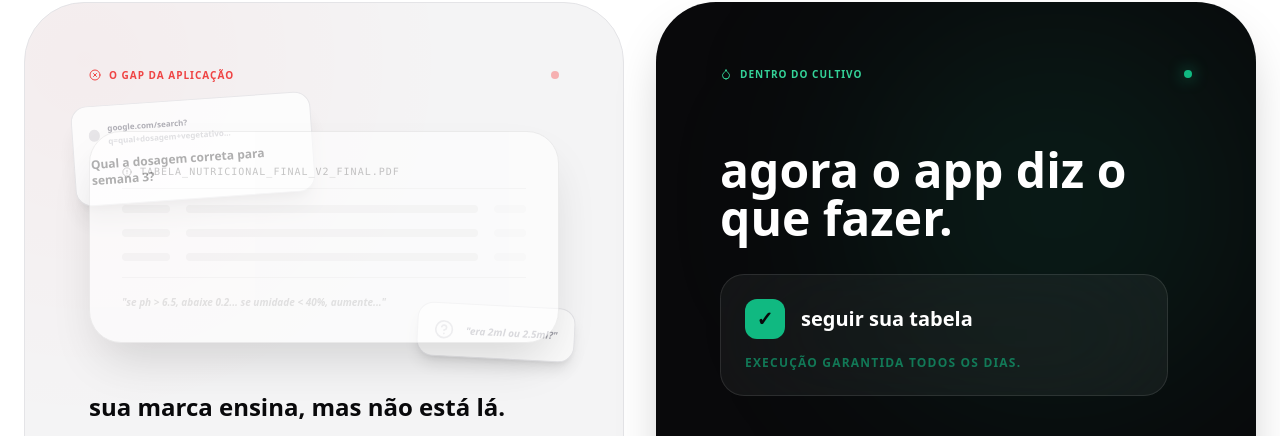
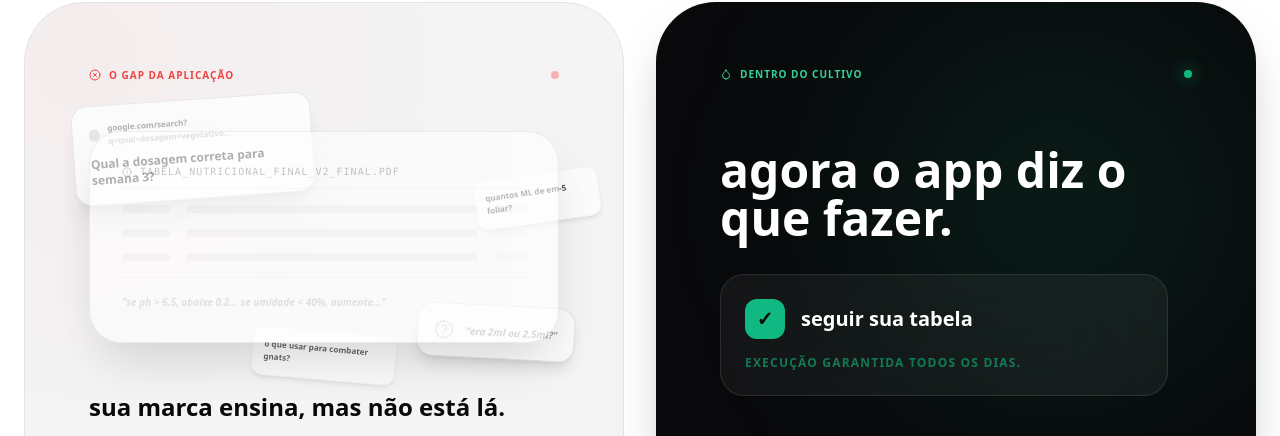
Before and after one commit to chtgreen/mybud-landing, a React (Vite) app: page /pt/industry in a window 1280 px wide. Shown: the part 1726-2162 px from the top of the page. Built offline with nearby package versions, Linux system fonts and the light colour scheme; a web font is replaced by a local one.

Commit message:
feat: add more doubt balloons to industry problem section

```diff
--- a/src/react-app/components/IndustryProblem.tsx
+++ b/src/react-app/components/IndustryProblem.tsx
@@ -80,6 +80,15 @@ const IndustryProblem: FC = () => {
                   <HelpCircle className="w-5 h-5 text-zinc-300" />
                   <p className="text-[10px] font-bold text-zinc-400 italic">"era 2ml ou 2.5ml?"</p>
                 </div>
+
+                {/* Additional Doubts Balloons */}
+                <div className="absolute -right-12 top-10 bg-white p-3 rounded-xl shadow-md border border-zinc-100 rotate-[-8deg] max-w-[140px] opacity-70 scale-90">
+                  <p className="text-[9px] font-black text-zinc-950">quantos ML de em-5 foliar?</p>
+                </div>
+
+                <div className="absolute left-1/2 -bottom-10 -translate-x-1/2 bg-white p-3 rounded-xl shadow-md border border-zinc-100 rotate-[5deg] max-w-[160px] opacity-60 scale-90">
+                  <p className="text-[9px] font-black text-zinc-950">o que usar para combater gnats?</p>
+                </div>
               </div>
 
               <h4 className="text-2xl font-black text-zinc-950 lowercase mb-4">Sua marca ensina, mas não está lá.</h4>
```
